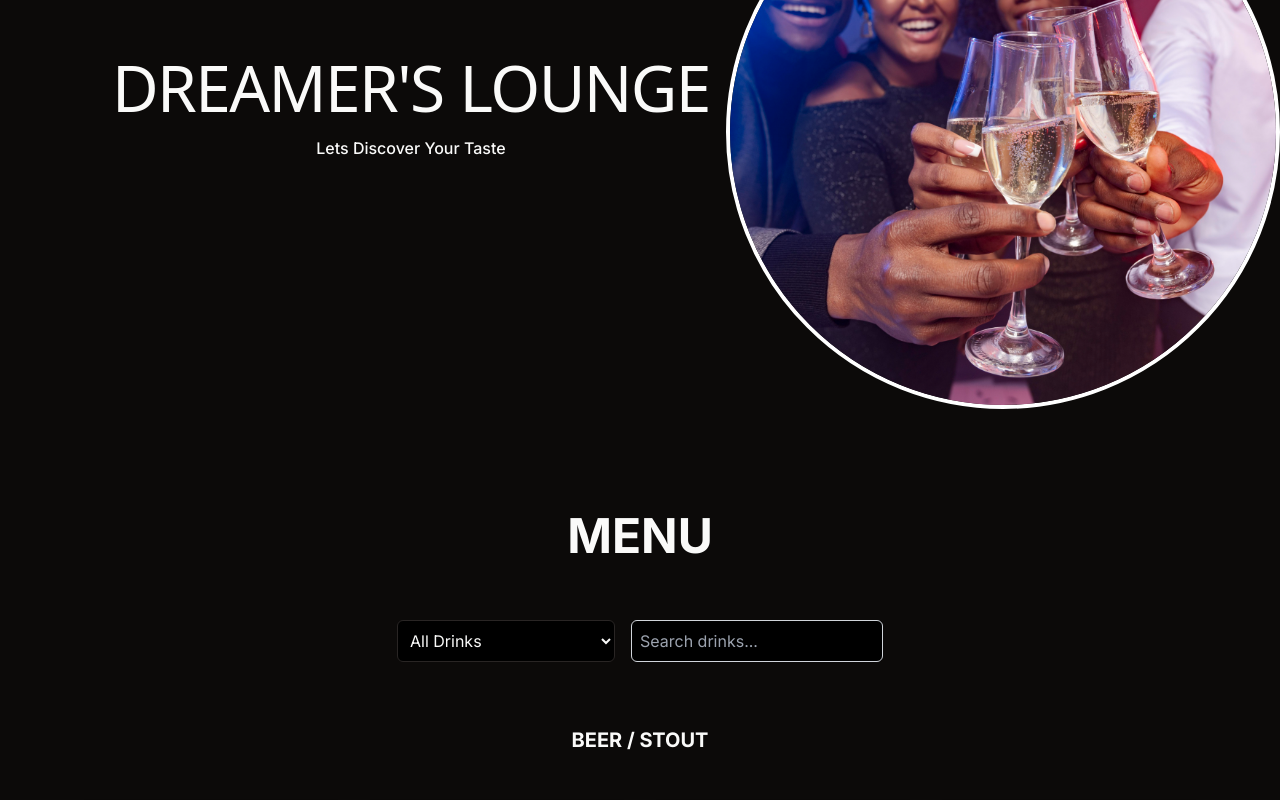
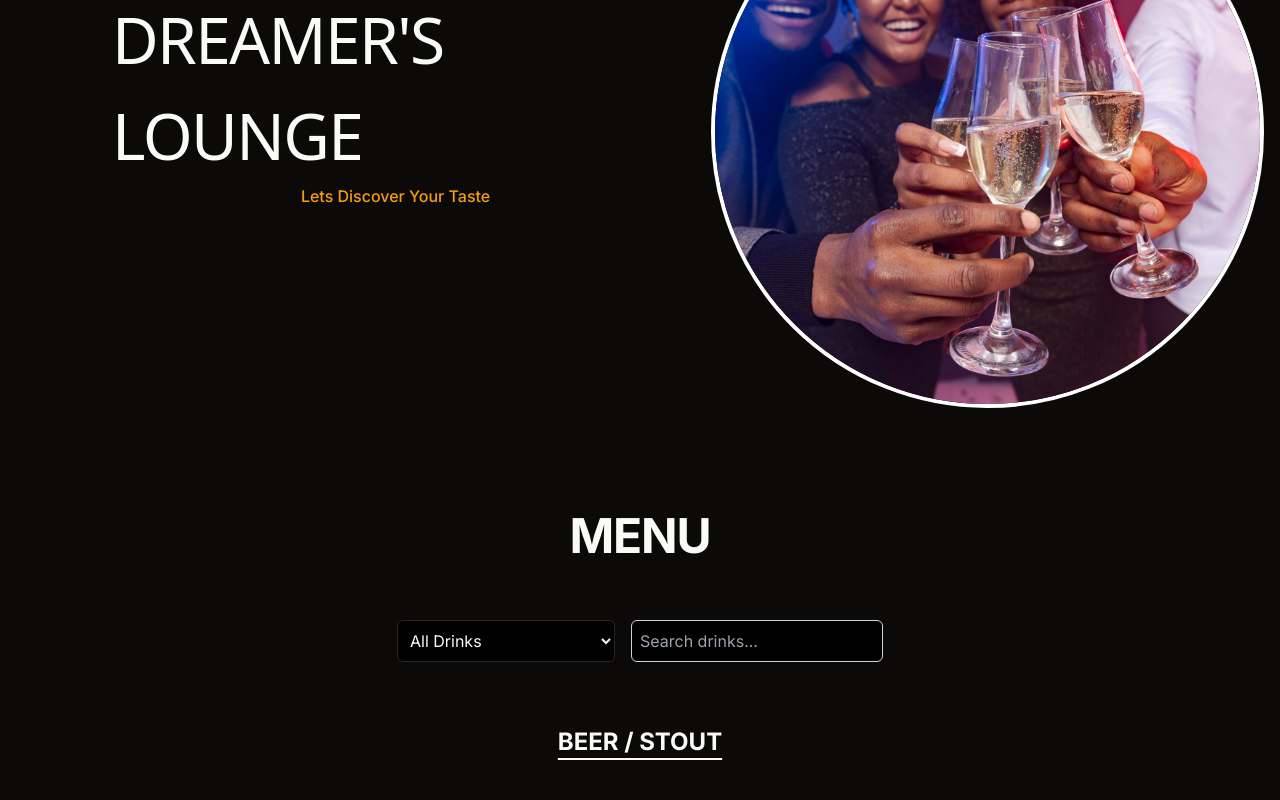
Before and after one commit to danieloemenike/dreamerslounge, a Next.js app: page / in a window 1280 px wide. Shown: the part 300-1100 px from the top of the page. Built offline with nearby package versions, Linux system fonts and the light colour scheme.

Commit message:
style&fix: image url and colors

```diff
--- a/components/Hero.tsx
+++ b/components/Hero.tsx
@@ -7,20 +7,20 @@ function Hero({}: Props) {
   return (
       <>
      <section className='h-dvh w-full flex flex-col lg:flex-row'>
-              <div className='lg:h-full  w-full flex flex-col justify-center items-center lg:ml-28 lg:mr-4 mx-auto h-[30vh]'>
+              <div className='lg:h-full  w-full flex flex-col lg:justify-center justify-end items-center lg:ml-28 lg:mr-4 mx-auto  h-[30vh]'>
 
                   <div>
                       <h2 className='text-[2rem] md:text-[4rem] items-center justify-center flex lg:tracking-[-0.1rem] w-full lg:leading-[6rem] font-medium font-sans gap-4 '>
                          DREAMER'S
-                       <span className=''>  LOUNGE </span>
+                        LOUNGE
                       </h2>
                   </div>
                   <div className='flex items-start text-[1rem]'>
-                      <h2 className=' font-medium'>Lets Discover Your Taste</h2>
+                      <h2 className=' font-medium text-amber-500'>Lets Discover Your Taste</h2>
                   </div>
               </div>
-              <div className='h-[70vh] md:h-dvh w-full my-2 md:my-8 flex items-center justify-center'>
-                  <Image src="/hero.jpg" alt="model" height={1400} width={1000} className='rounded-full border-white border-4 object-cover' priority />
+              <div className='h-[60vh] md:h-dvh w-full mb-4 my-2 px-4 md:my-8 flex items-center justify-center'>
+                  <Image src="/hero.jpg" alt="model" height={1400} width={1000} className='rounded-full border-white border-4 object-cover mx-4' priority />
               </div>
       </section>
       </>
--- a/components/Menu.tsx
+++ b/components/Menu.tsx
@@ -31,7 +31,7 @@ export default function Menu() {
       <section className='w-full h-full flex'>
         <div className='w-full h-full'>
           <div className='flex justify-center text-[3rem] w-full h-full items-center'>
-            <h2 className='font-bold '>MENU</h2>
+            <h2 className='font-bold tracking-tight'>MENU</h2>
           </div>
           <div className='w-full h-full'>
             <div className="flex flex-col md:flex-row justify-center m-4 p-4 gap-2 md:gap-4">
@@ -61,7 +61,7 @@ export default function Menu() {
               if (!selectedCategory || (selectedCategory && drinks.category === selectedCategory && filteredDrinks.length > 0)) {
                 return (
                   <div key={drinks.id}>
-                    {filteredDrinks.length > 0 && <h3 className='font-bold text-xl text-center my-12 '>{drinks.category}</h3>}
+                    {filteredDrinks.length > 0 && <h3 className='font-bold text-2xl text-center my-12 underline underline-offset-8'>{drinks.category}</h3>}
                     <div className='grid grid-cols-2 md:grid-cols-3 lg:grid-cols-4 gap-2 md:mx-3 md:gap-6 mx-2 lg:mx-20'>
                       {filteredDrinks.map((drink) => (
                         <div key={drink.id} id={drink.id.toString()} className='bg-slate-900 rounded-md h-80 w-50 p-2 shadow-md shadow-slate-800'>
--- a/drinksData.ts
+++ b/drinksData.ts
@@ -11,7 +11,7 @@ export const drinksData = [
         { id: 5, name: "BIG SMIRNOFF", price: "N1,200", image: "/smirnoff-ice.png" },
         { id: 6, name: "TROPHY STOUT", price: "N1,200", image: "/tstout.png" },
         { id: 7, name: "GUINESS SMOOTH", price: "N1,200", image: "/gs.jpg" },
-        { id: 8, name: "SMALL STOUT", price: "N1,000", image: "/stout.jpg" },
+        { id: 8, name: "SMALL STOUT", price: "N1,000", image: "/Stout.jpg" },
         { id: 9, name: "LEGEND", price: "N1,200", image: "/legend.jpeg" },
         { id: 10, name: "FLYING FISH", price: "N1,000", image: "/ff.jpeg" },
         { id: 11, name: "HERO", price: "N1,000", image: "/hero2.jpeg" },
```
